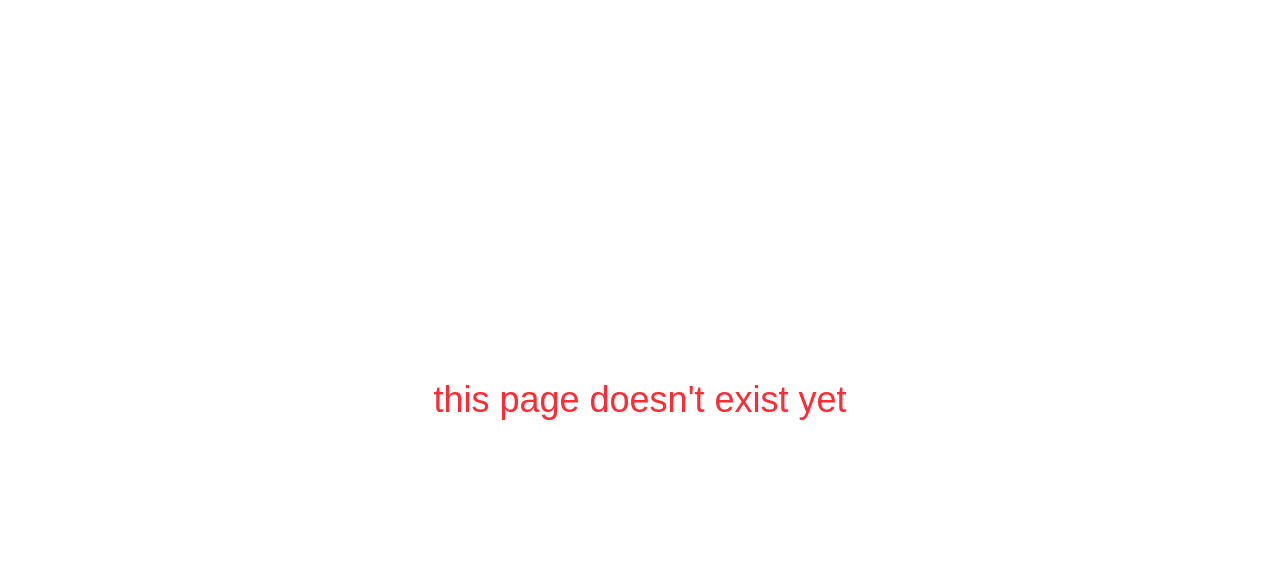
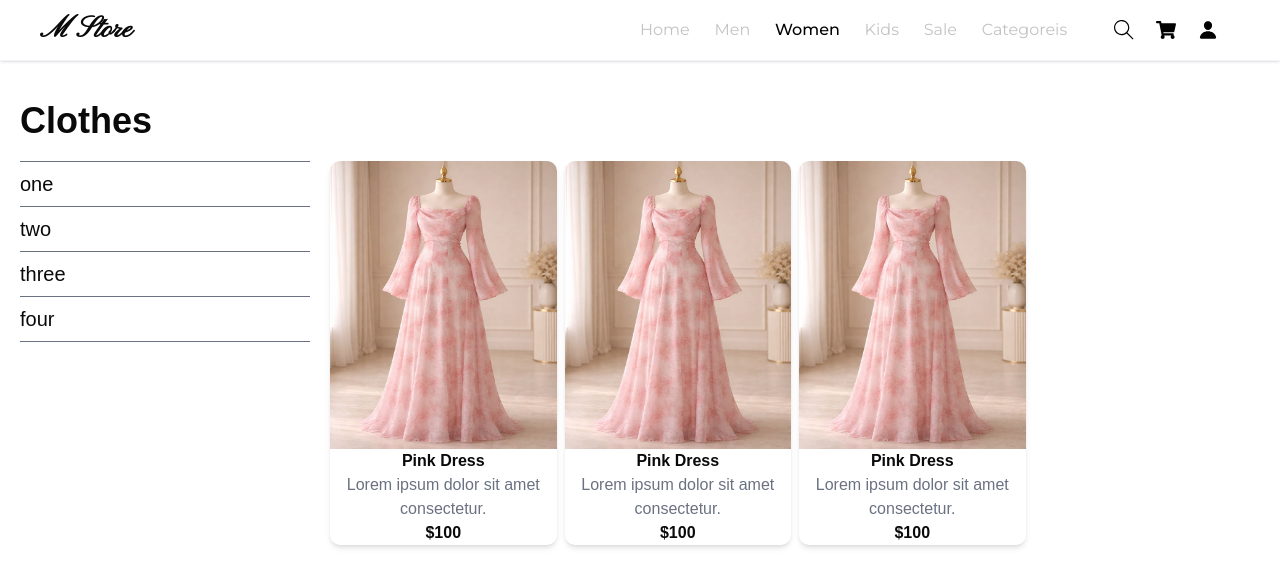
Before and after one commit to DuhaAnter/Mstore-frontend, a React (Vite) app: page /products in a window 1280 px wide. Shown: the top 586 px of the page. Built offline with nearby package versions, Linux system fonts and the light colour scheme.

Commit message:
first trial of prd grid

```diff
--- a/src/App.jsx
+++ b/src/App.jsx
@@ -18,18 +18,20 @@ import Forgetpass from "./auth/pages/forgetpass";
 import Signup from "./auth/pages/signup";
 import ProtectedRoutes from "./utils/ProtectedRoutes";
 import Profile from "./pages/Profile";
+import Products from "./products/pages/Products";
 
 
 function App() {
   return (
     <>
       <BrowserRouter>
-        {/* <Header /> */}
+        <Header />
         <Routes>
           <Route path="/" element={<Home></Home>} />
           <Route path="/login" element={<Login />} />
           <Route path="/signup" element={<Signup />} />
           <Route path="/forgetpass" element={<Forgetpass />} />
+          <Route path="/products" element={<Products/>}/>
           <Route element={<ProtectedRoutes/>}>
               <Route path='/profile' element={<Profile/>}/>
           </Route>
--- a/src/Components/Header.jsx
+++ b/src/Components/Header.jsx
@@ -28,7 +28,7 @@ export default function Header() {
         <div className="menu flex justify-between w-1/2 text-[#c3c3c3] font-['Montserrat']">
           <ActiveLink to="/">Home</ActiveLink>
           <ActiveLink to="/p2">Men</ActiveLink>
-          <ActiveLink to="/p3">Women</ActiveLink>
+          <ActiveLink to="/products">Women</ActiveLink>
           <ActiveLink to="/p4">Kids</ActiveLink>
           <ActiveLink to="/p5">Sale</ActiveLink>
           <ActiveLink to="/p6">Categoreis</ActiveLink>
--- /dev/null
+++ b/src/products/components/ProductsGrid.jsx
@@ -0,0 +1,51 @@
+export default function ProductsGrid() {
+  return (
+    <div className="grid grid-cols-2 md:grid-cols-3 xl:grid-cols-4 gap-2">
+      <div className="card h-96 flex flex-col items-center rounded-lg shadow-md transition-all duration-300 hover:shadow-xl hover:-translate-y-1 ">
+        <div className="w-full  overflow-hidden rounded-t-lg">
+          <img
+            src="../../../public/imgs/product.jpg"
+            alt="pink dress"
+            className="w-full h-full object-center"
+          />
+        </div>
+
+        <p className="font-semibold">Pink Dress</p>
+        <p className="text-center text-gray-500">
+          Lorem ipsum dolor sit amet consectetur.
+        </p>
+        <span className="font-semibold">$100</span>
+      </div>
+      <div className="card h-96 flex flex-col items-center rounded-lg shadow-md transition-all duration-300 hover:shadow-xl hover:-translate-y-1 ">
+        <div className="w-full  overflow-hidden rounded-t-lg">
+          <img
+            src="../../../public/imgs/product.jpg"
+            alt="pink dress"
+            className="w-full h-full object-center"
+          />
+        </div>
+
+        <p className="font-semibold">Pink Dress</p>
+        <p className="text-center text-gray-500">
+          Lorem ipsum dolor sit amet consectetur.
+        </p>
+        <span className="font-semibold">$100</span>
+      </div>
+      <div className="card h-96 flex flex-col items-center rounded-lg shadow-md transition-all duration-300 hover:shadow-xl hover:-translate-y-1 ">
+        <div className="w-full  overflow-hidden rounded-t-lg">
+          <img
+            src="../../../public/imgs/product.jpg"
+            alt="pink dress"
+            className="w-full h-full object-center"
+          />
+        </div>
+
+        <p className="font-semibold">Pink Dress</p>
+        <p className="text-center text-gray-500">
+          Lorem ipsum dolor sit amet consectetur.
+        </p>
+        <span className="font-semibold">$100</span>
+      </div>
+    </div>
+  );
+}
--- /dev/null
+++ b/src/products/pages/Products.jsx
@@ -0,0 +1,26 @@
+import ProductsGrid from "../components/ProductsGrid";
+
+
+export default function Products() {
+  return (
+    <div className=" md:grid grid-cols-4 p-5">
+        <div className="header col-span-4">
+            <h1 className=" text-4xl font-bold py-5">Clothes</h1>
+        </div>
+        <div className="sidebar  hidden md:block pr-5">
+            <ul className="text-xl border-t border-t-gray-500">
+                <li className="py-2 border-b border-b-gray-500">one</li>
+                <li className="py-2 border-b border-b-gray-500">two</li>
+                <li className="py-2 border-b border-b-gray-500">three</li>
+                <li className="py-2 border-b border-b-gray-500">four</li>
+            </ul>
+        </div>
+        <div className="products col-span-3 ">
+            {/* products grid component */}
+            <ProductsGrid></ProductsGrid>
+        </div>
+
+
+    </div>
+  );
+}
```
Also changed, not shown: public/imgs/photo_٢٠٢٦-٠٥-٠٧_٠٠-٥٨-٠٩.jpg (added), public/imgs/product.jpg (renamed from public/imgs/4jpg.jpg).
